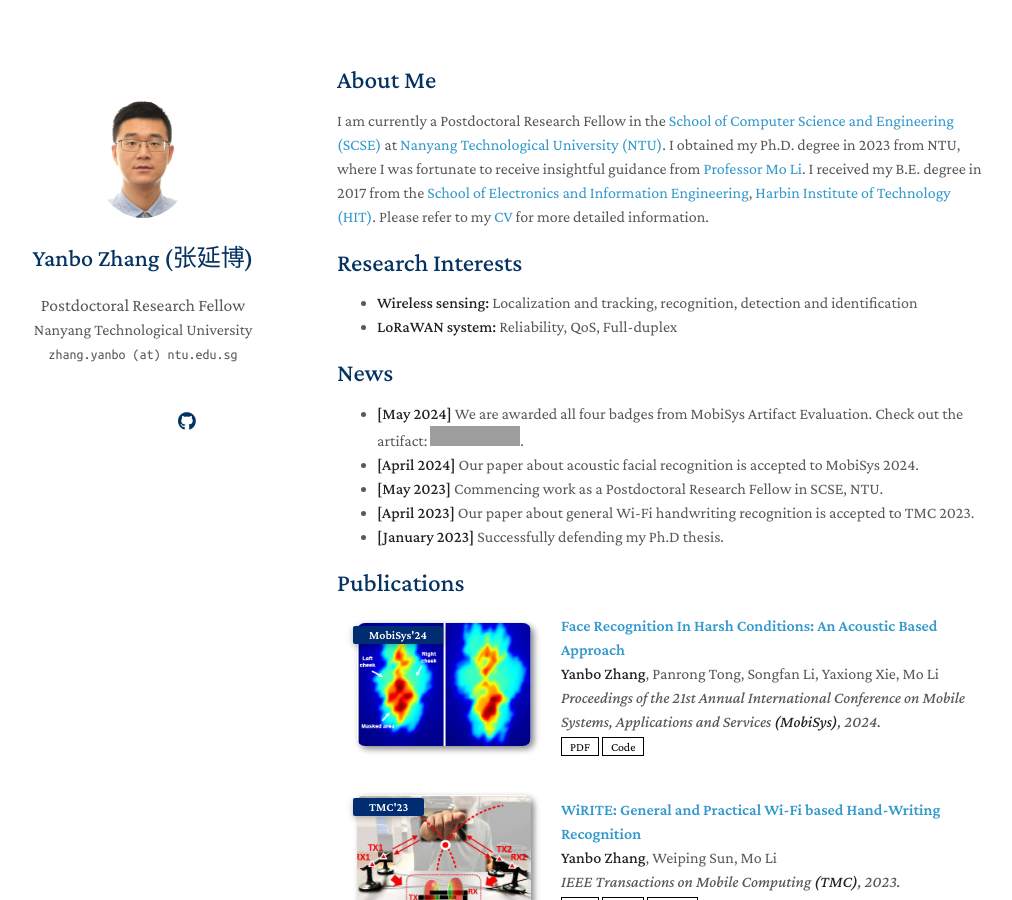
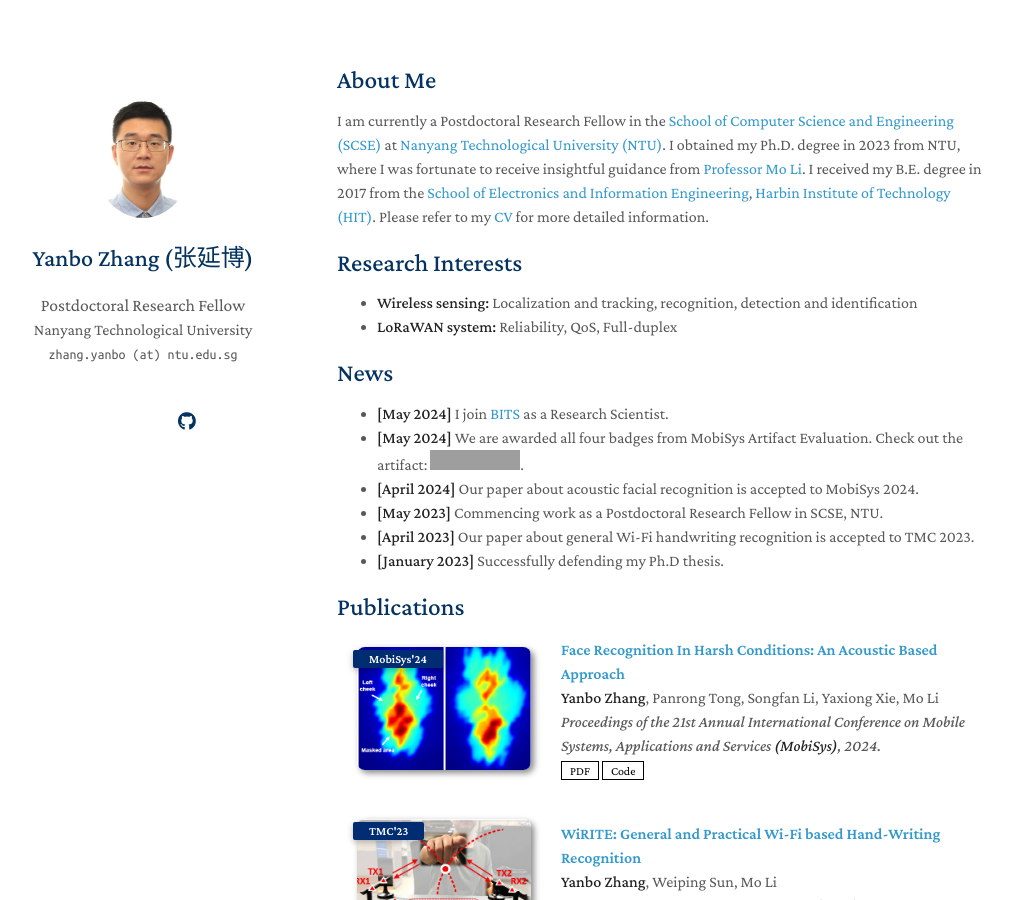
Before and after one commit to yanbozhang003/yanbozhang003.github.io, a Jekyll site: the page built from index.md, in a window 1280 px wide and 900 px high. Shown: the whole window, without its empty margins (133-1145 px from the left). Built offline with Jekyll 4.4.1, drawn with Linux system fonts in a browser that asks for light colours; nearby versions of some CDN libraries; a style sheet for code colours, icons or effects is not loaded; our own code applies the rules of GitHub Pages for plain Markdown files; grey boxes are pictures that could not be loaded.

Commit message:
Update index.md

```diff
--- a/index.md
+++ b/index.md
@@ -17,6 +17,7 @@
 <!-- - **Reconfigurable Intelligent Surface (RIS):** Antenna design and system optimization -->
 
 ## News
+- **[May 2024]** I join [BITS](https://www.better-iot.com.sg/) as a Research Scientist.
 - **[May 2024]** We are awarded all four badges from MobiSys Artifact Evaluation. Check out the artifact: [![DOI](https://zenodo.org/badge/DOI/10.5281/zenodo.11094213.svg)](https://doi.org/10.5281/zenodo.11094213).
 - **[April 2024]** Our paper about acoustic facial recognition is accepted to MobiSys 2024.
 - **[May 2023]** Commencing work as a Postdoctoral Research Fellow in SCSE, NTU.
```
